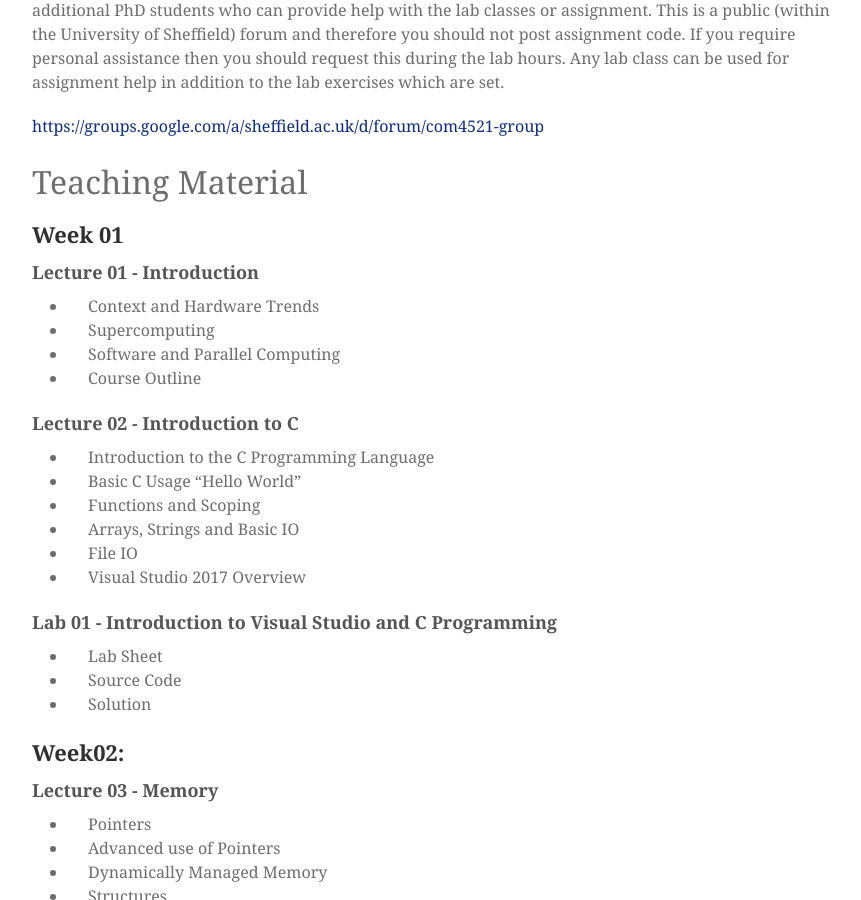
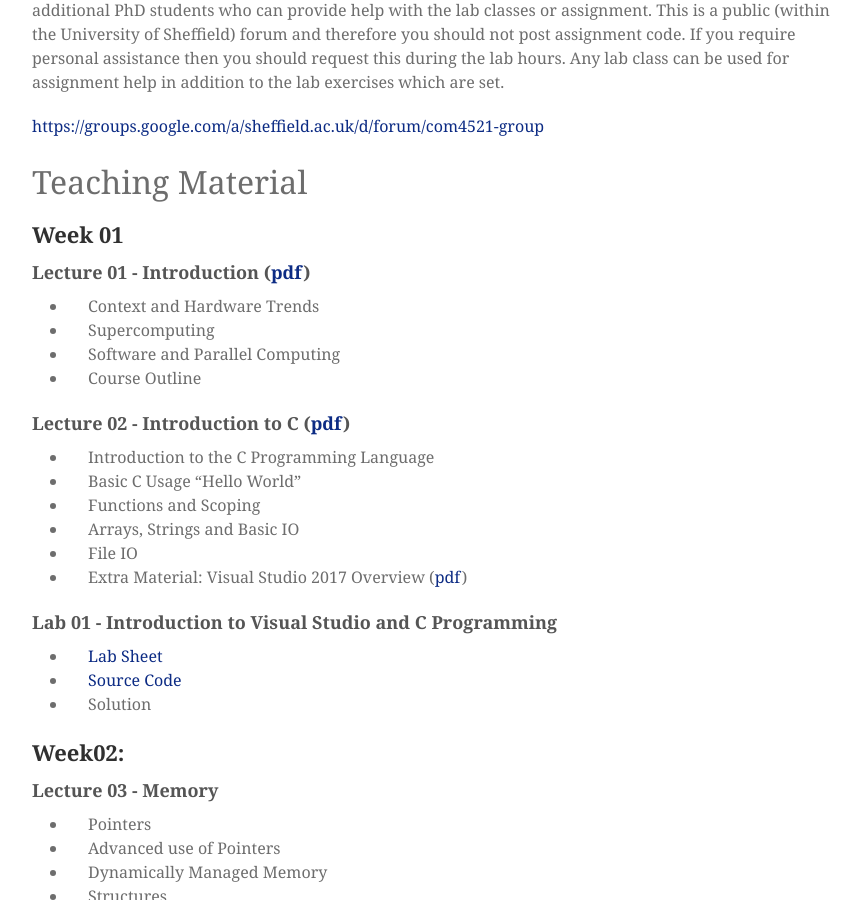
Before and after one commit to mondus/mondus.github.io, a Jekyll site: the page built from teaching/COM4521/index.md, in a window 1280 px wide and 900 px high, scrolled down 2952 px. Shown: the whole window, without its empty margins (208-1069 px from the left). Built offline with Jekyll 4.4.1, drawn with Linux system fonts in a browser that asks for light colours; nearby versions of some CDN libraries; some web fonts are replaced.

Commit message:
Update index.md

```diff
--- a/teaching/COM4521/index.md
+++ b/teaching/COM4521/index.md
@@ -80,26 +80,26 @@ A [Google group](https://groups.google.com/a/sheffield.ac.uk/d/forum/com4521-gro
 
 ## Week 01
 
-### Lecture 01 - Introduction
+### Lecture 01 - Introduction ([pdf](https://drive.google.com/open?id=11_tQK9gFufXWy4b5wWlwv6QEnUFSu48u))
 
 * Context and Hardware Trends
 * Supercomputing
 * Software and Parallel Computing
 * Course Outline
 
-### Lecture 02 - Introduction to C
+### Lecture 02 - Introduction to C ([pdf](https://drive.google.com/open?id=1XTLiobUquK3exL8LypViyh-QITw__WqK))
 
 * Introduction to the C Programming Language
 * Basic C Usage "Hello World"
 * Functions and Scoping
 * Arrays, Strings and Basic IO
 * File IO
-* Visual Studio 2017 Overview
+* Extra Material: Visual Studio 2017 Overview ([pdf](https://drive.google.com/open?id=1qO9UURhX3tFKzZmkCbMO3nnKemIxssxJ))
 
 ### Lab 01 - Introduction to Visual Studio and C Programming
 
-* Lab Sheet
-* Source Code
+* [Lab Sheet](https://drive.google.com/open?id=10fxV71JuTdhe4Vu6WIzcoeckiy6TOa4z)
+* [Source Code](https://github.com/mondus/com4521/archive/Lab01_src.zip)
 * Solution
 
 ## Week02:
```
